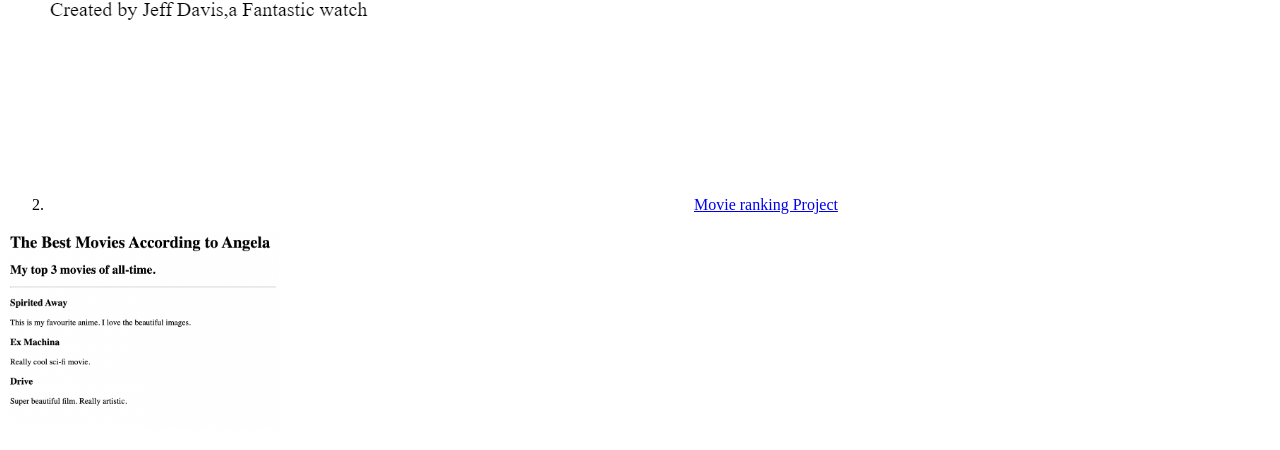
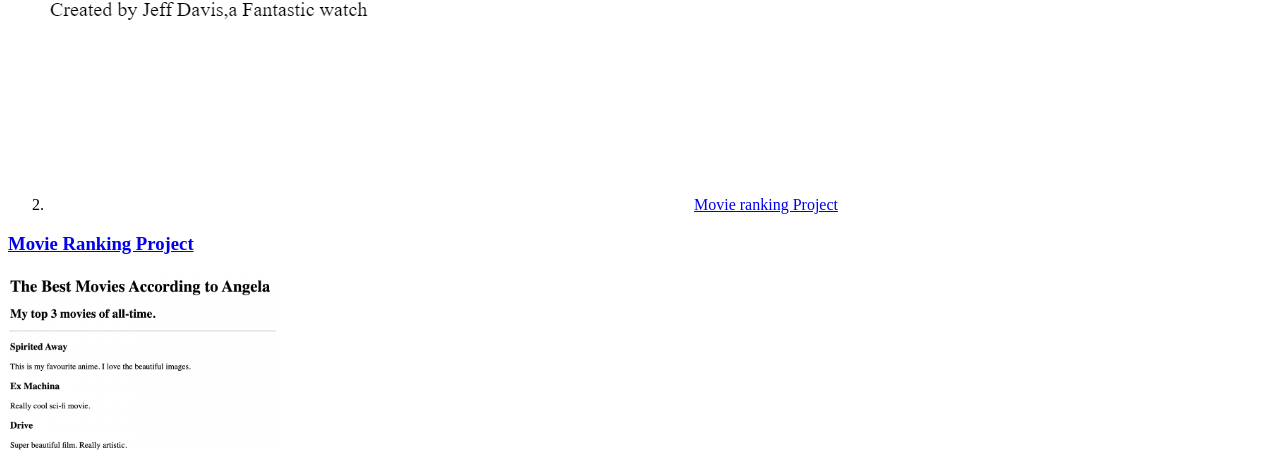
Before and after one commit to RoquaSpartan95/Ryan-sPortfolio, a plain HTML site: page index.html in a window 1280 px wide. Shown: the part 1509-1959 px from the top of the page. Drawn offline with Linux system fonts and the light colour scheme.

Commit message:
Update index.html

```diff
--- a/index.html
+++ b/index.html
@@ -23,7 +23,7 @@
 
  </li>
 </ol>
-
+<h3><a href="./public/movie-ranking.html">Movie Ranking Project</a></h3>
 <img src="./assets/images/movie-ranking.png" height="200" alt="movie ranking project preview"/>
 <h3><a href="./public/birthday-invite.html">Birthday Invite Project</a></h3>
 <img src="./assets/images/birthday-invite.png" height="200" alt="birthday invite project preview"/>
```
